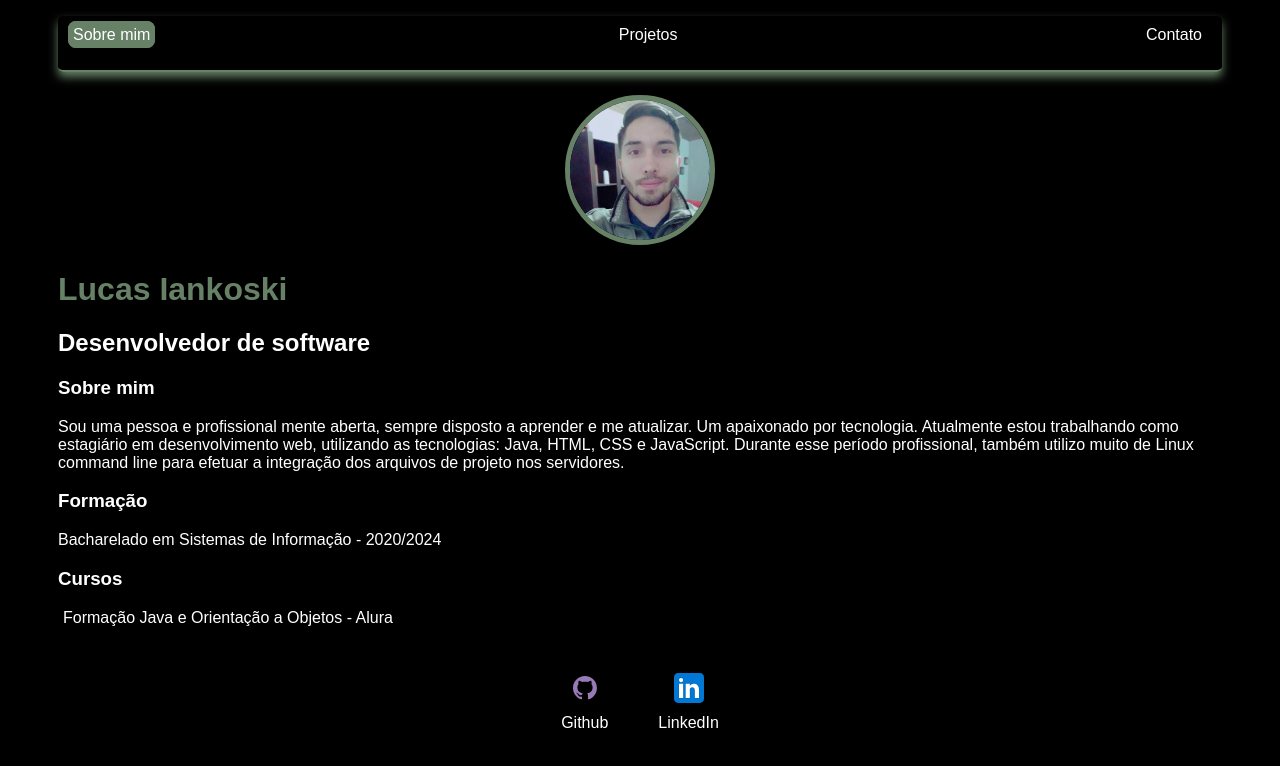
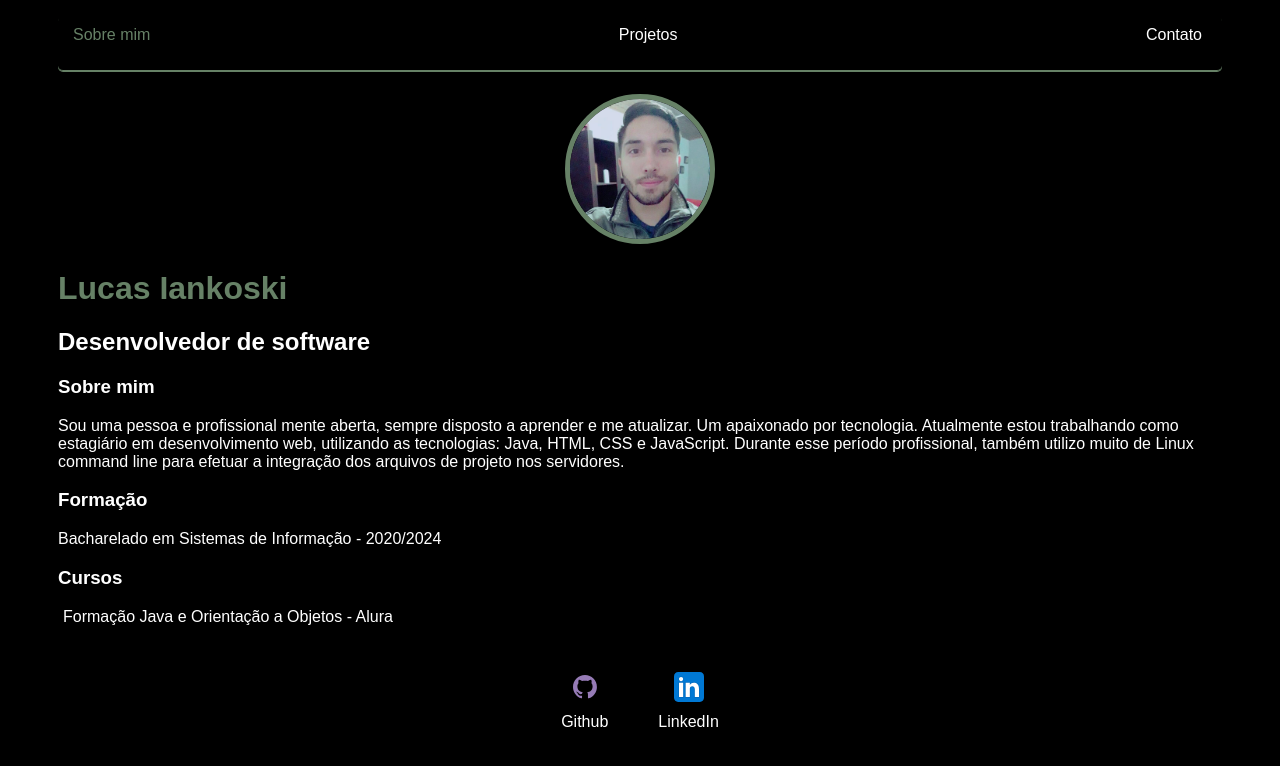
Before and after one commit to LucasIankoski/portfolio, a plain HTML site: page index.html in a window 1280 px wide. In both pictures the pointer is over the link "Sobre mim". Drawn offline with Linux system fonts and the light colour scheme.

Commit message:
atualizando a página de projetos

```diff
--- a/css/estilo.css
+++ b/css/estilo.css
@@ -66,15 +66,12 @@ footer p {
 }
 
 nav a:hover, section a:hover {
-    color: white;
-    background-color: rgb(102, 129, 102);
-    border: 5px solid rgb(102, 129, 102);
-    border-radius: 8px;
+    color: rgb(102, 129, 102);
 }
 
 nav {
-    border-bottom: 2px solid rgb(102, 129, 102);
-    box-shadow: 0px 5px 10px rgb(102, 129, 102);
+    border-bottom: 1px solid rgb(102, 129, 102);
+    box-shadow: 0px 1px 0px 0px rgb(102, 129, 102);
     border-radius: 5px;
 }
 
```
